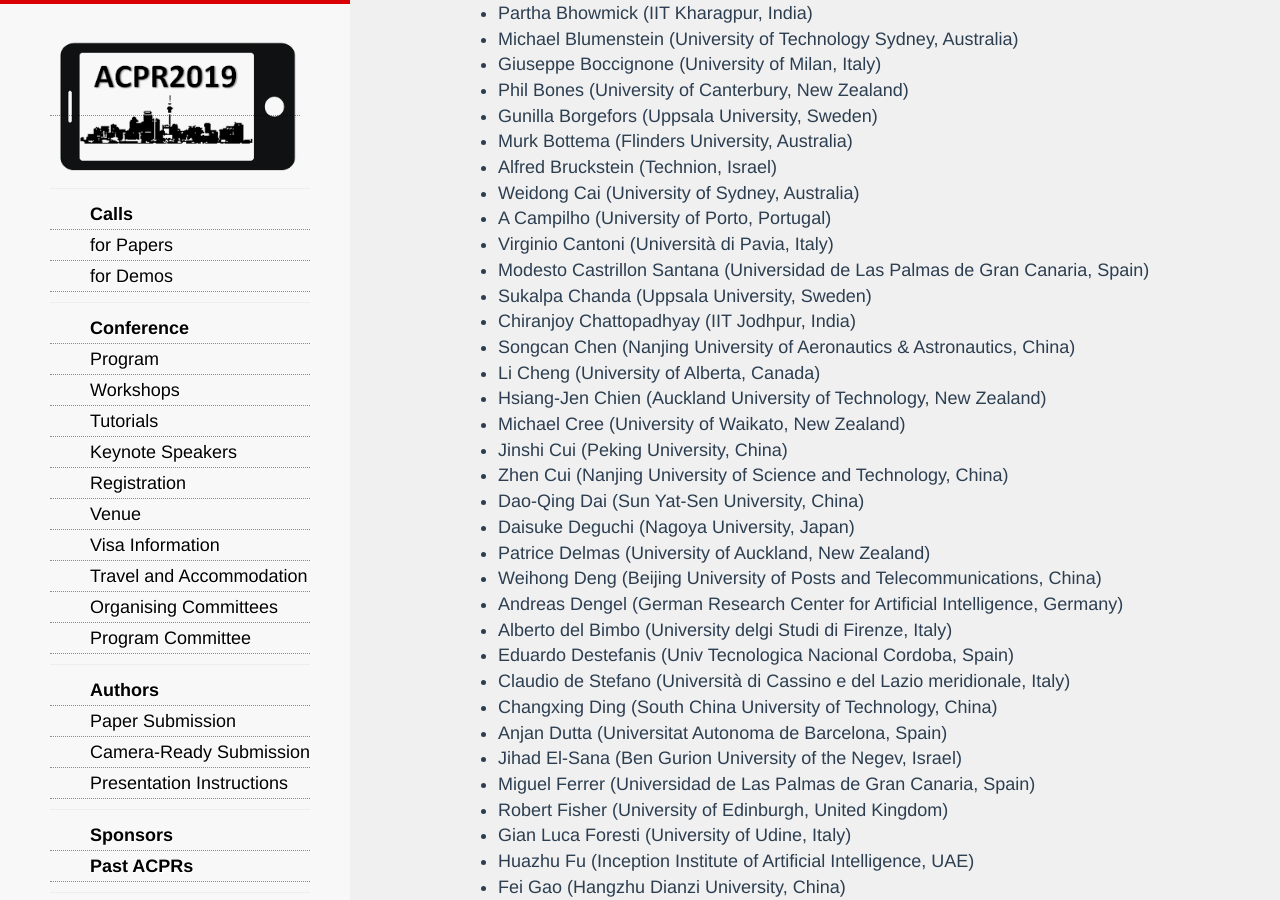
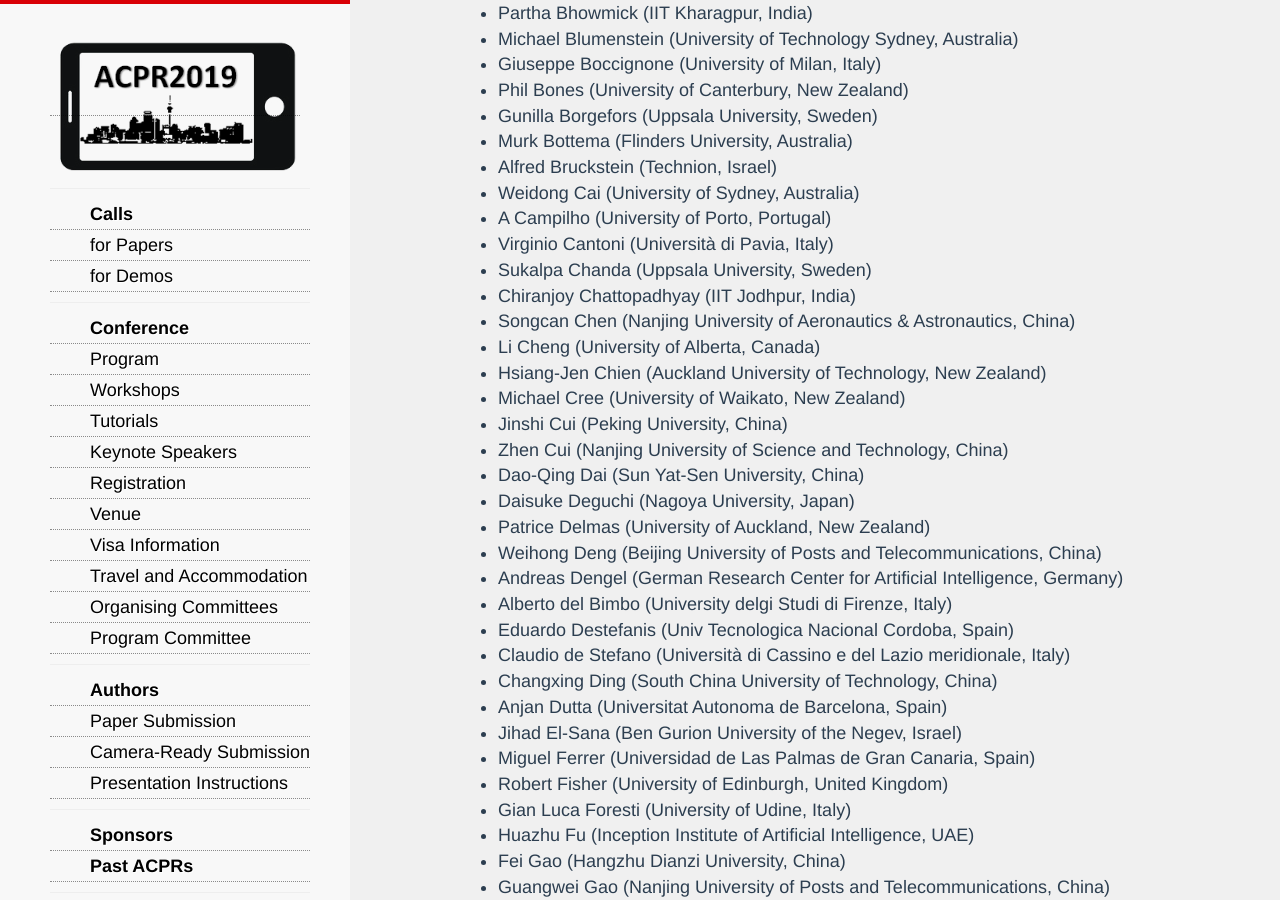
Before and after one commit to AndrewChenUoA/ACPR2019, a Jekyll site: the page built from programcommittee.html, in a window 1280 px wide and 900 px high, scrolled down 398 px. Built offline with Jekyll 4.4.1, drawn with Linux system fonts in a browser that asks for light colours; nearby versions of some CDN libraries; Markdown is read by kramdown in place of the engine named in the settings.

Commit message:
Remove PC member

```diff
--- a/programcommittee.html
+++ b/programcommittee.html
@@ -27,7 +27,6 @@
   <li>Weidong Cai (University of Sydney, Australia)</li>
   <li>A Campilho (University of Porto, Portugal)</li>
   <li>Virginio Cantoni (Università di Pavia, Italy)</li>
-  <li>Modesto Castrillon Santana (Universidad de Las Palmas de Gran Canaria, Spain)</li>
   <li>Sukalpa Chanda (Uppsala University, Sweden)</li>
   <li>Chiranjoy Chattopadhyay (IIT Jodhpur, India)</li>
   <li>Songcan Chen (Nanjing University of Aeronautics & Astronautics, China)</li>
```
